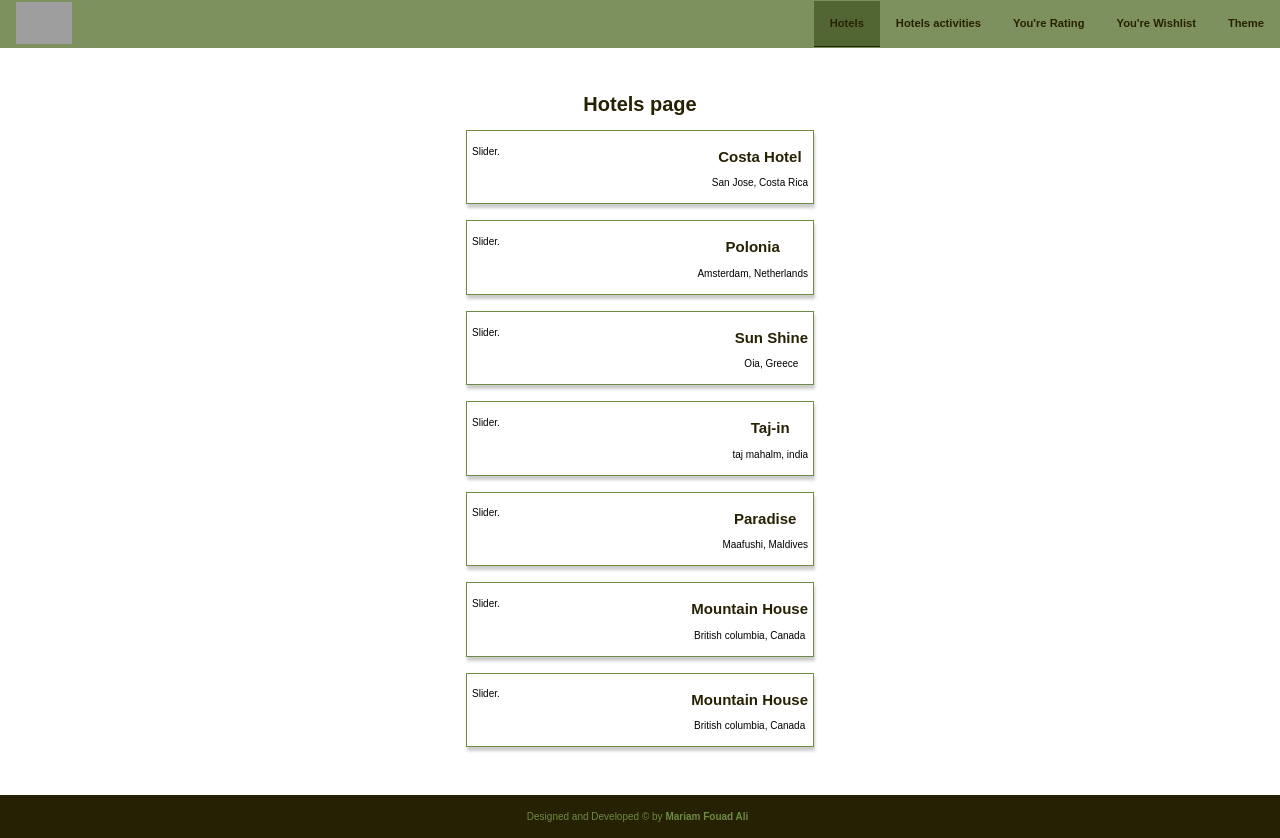
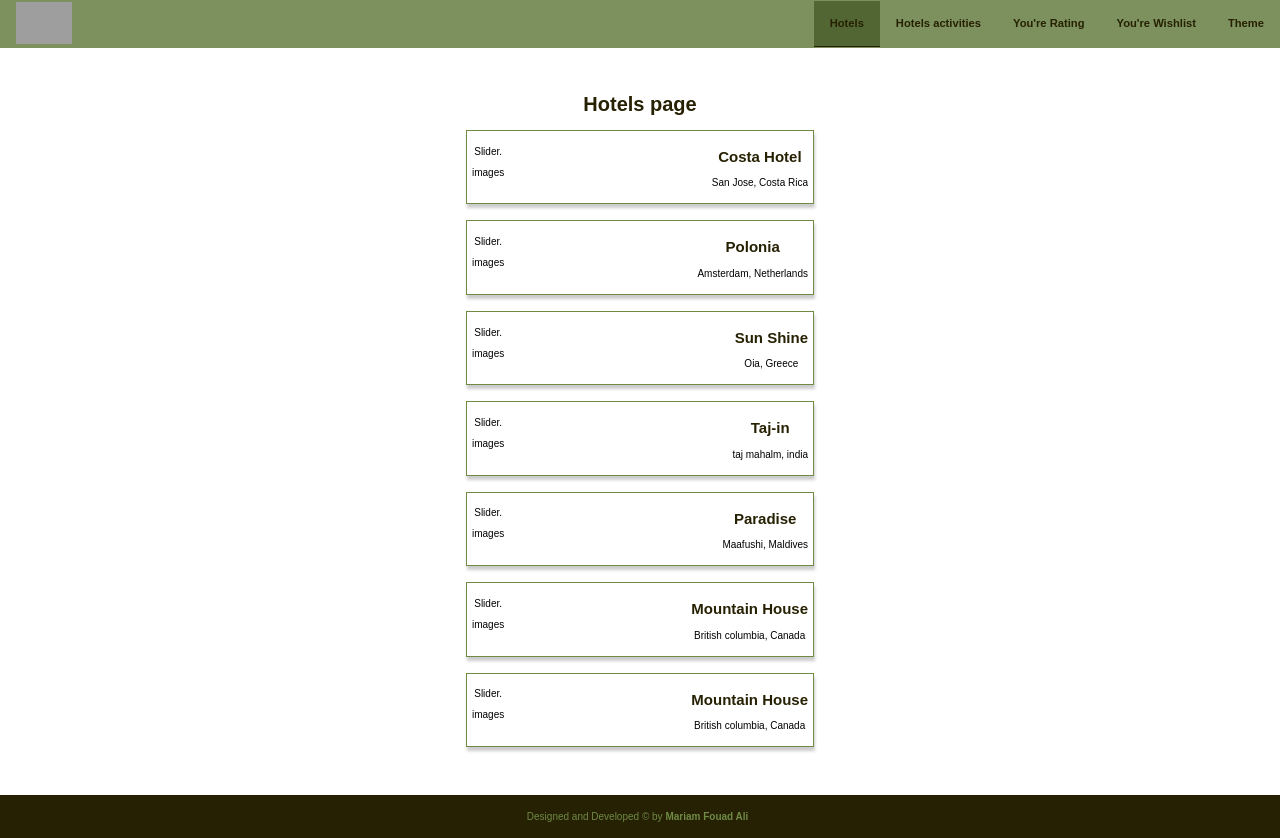
Before and after one commit to mariam-fouad/hotbird, a React (Create React App) app: page /hotels in a window 1280 px wide. Built offline with nearby package versions, Linux system fonts and the light colour scheme; grey boxes are pictures that could not be loaded; a web font is replaced by a local one.

Commit message:
create a SliderImages

```diff
--- a/src/components/UI-components/slider/slider.js
+++ b/src/components/UI-components/slider/slider.js
@@ -1,9 +1,14 @@
 import React from 'react';
 
+import SliderImages from './sliderComponent/sliderImages';
 const slider = (props)=>{
 
     return (
-        <p>Slider.</p>
+        <div>
+            <p>Slider.</p>
+            <SliderImages/>
+        </div>
+
     );
 }
 
--- /dev/null
+++ b/src/components/UI-components/slider/sliderComponent/sliderImages.js
@@ -0,0 +1,9 @@
+import React from 'react';
+
+const sliderImages = (props)=>{
+    return (
+        <p>images</p>
+    );
+}
+
+export default sliderImages;
```
